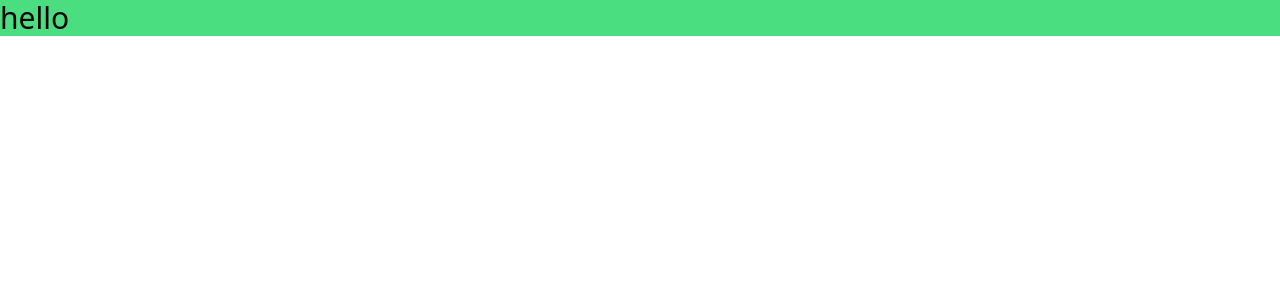
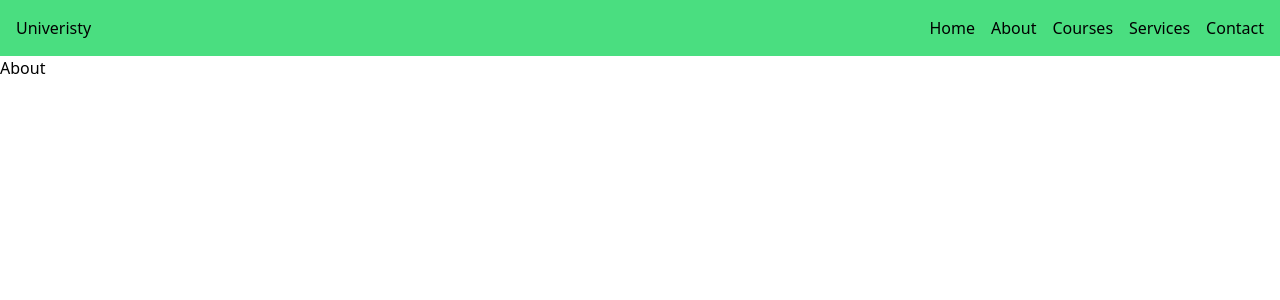
Before and after one commit to Nishan9t/university-web, a React (Create React App) app in the folder client/: page /about in a window 1280 px wide. Shown: the top 300 px of the page. Built offline with nearby package versions, Linux system fonts and the light colour scheme.

Commit message:
navbar its components and routes are created

```diff
--- a/client/src/App.js
+++ b/client/src/App.js
@@ -1,11 +1,27 @@
 
 import './App.css';
+import About from './components/About';
+import Contact from './components/Contact';
+import Courses from './components/Courses';
+import Home from './components/Home';
+import Navbar from './components/Navbar';
+import Services from './components/Services';
+import {BrowserRouter,Routes,Route} from 'react-router-dom';
 
 function App() {
   return (
-    <div className='text-3xl bg-green-400'>
-     hello
-    </div>
+    <>
+    <Navbar/>
+    <BrowserRouter>
+      <Routes>
+        <Route path="/home" element={<Home />} />
+        <Route path="/about" element={<About />} />
+        <Route path="/courses" element={<Courses />} />
+        <Route path="/service" element={<Services />} />
+        <Route path="/contact" element={<Contact />} />
+      </Routes>
+    </BrowserRouter>
+    </>
   );
 }
 
--- /dev/null
+++ b/client/src/components/About.jsx
@@ -0,0 +1,7 @@
+import React from 'react'
+
+export default function About() {
+  return (
+    <div>About</div>
+  )
+}
--- /dev/null
+++ b/client/src/components/Contact.jsx
@@ -0,0 +1,7 @@
+import React from 'react'
+
+export default function Contact() {
+  return (
+    <div>Contact</div>
+  )
+}
--- /dev/null
+++ b/client/src/components/Courses.jsx
@@ -0,0 +1,7 @@
+import React from 'react'
+
+export default function Courses() {
+  return (
+    <div>Courses</div>
+  )
+}
--- /dev/null
+++ b/client/src/components/Home.jsx
@@ -0,0 +1,7 @@
+import React from 'react'
+
+export default function Home() {
+  return (
+    <div>Home</div>
+  )
+}
--- /dev/null
+++ b/client/src/components/Navbar.jsx
@@ -0,0 +1,22 @@
+import React from 'react'
+
+export default function Navbar() {
+  return (
+    <div className='flex flex-row justify-between bg-green-400 p-4' >
+        <div>
+            Univeristy
+        </div>
+
+        {/* Links */}
+        <div className='flex flex-row'>
+
+            <div className='pl-4 cursor-pointer hover:text-red-500'>Home</div>
+            <div className='pl-4 cursor-pointer hover:text-red-500'>About</div>
+            <div className='pl-4 cursor-pointer hover:text-red-500'>Courses</div>
+            <div className='pl-4 cursor-pointer hover:text-red-500'>Services</div>
+            <div className='pl-4 cursor-pointer hover:text-red-500'>Contact</div>
+
+        </div>
+    </div>
+  )
+}
--- /dev/null
+++ b/client/src/components/Services.jsx
@@ -0,0 +1,7 @@
+import React from 'react'
+
+export default function Services() {
+  return (
+    <div>Services</div>
+  )
+}
```
